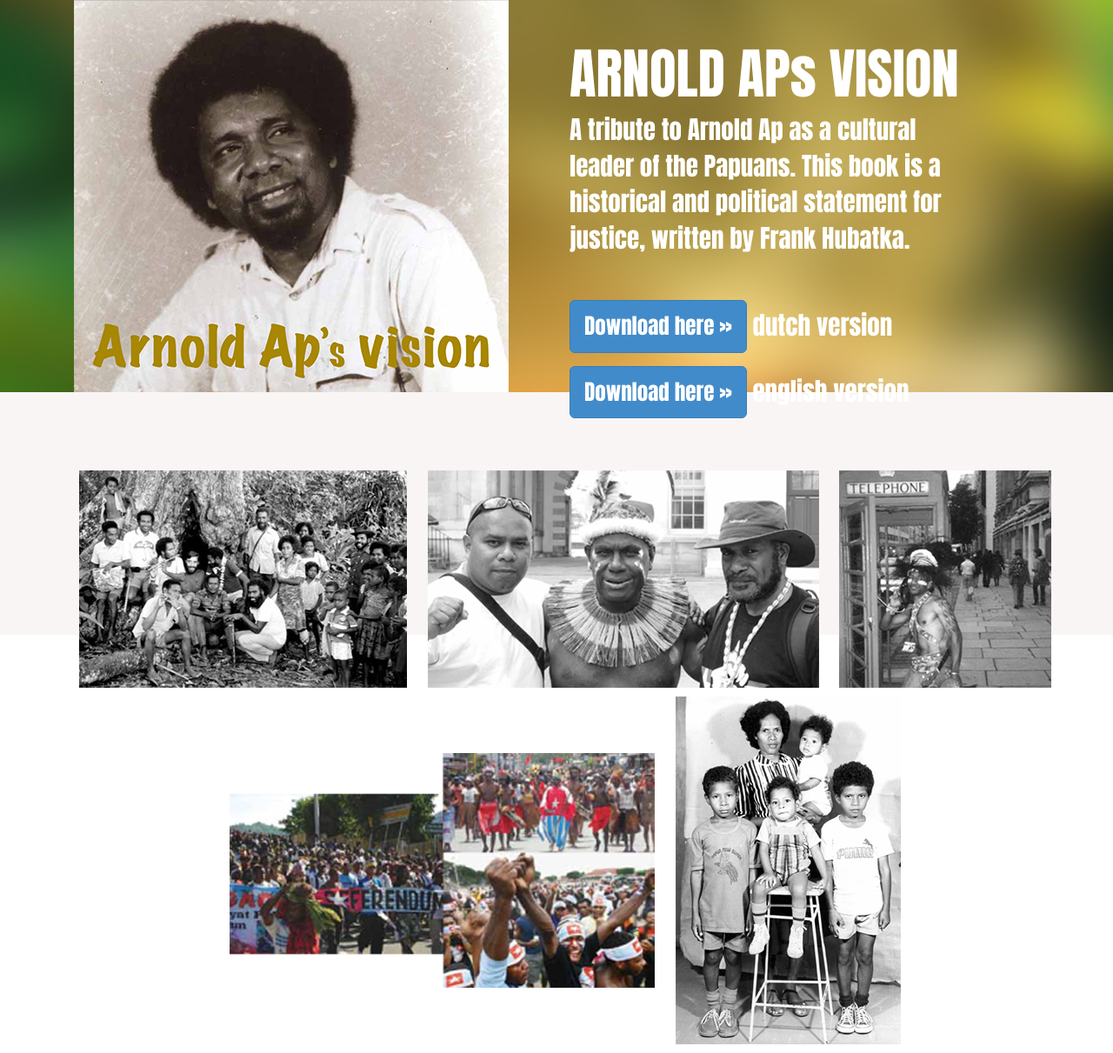
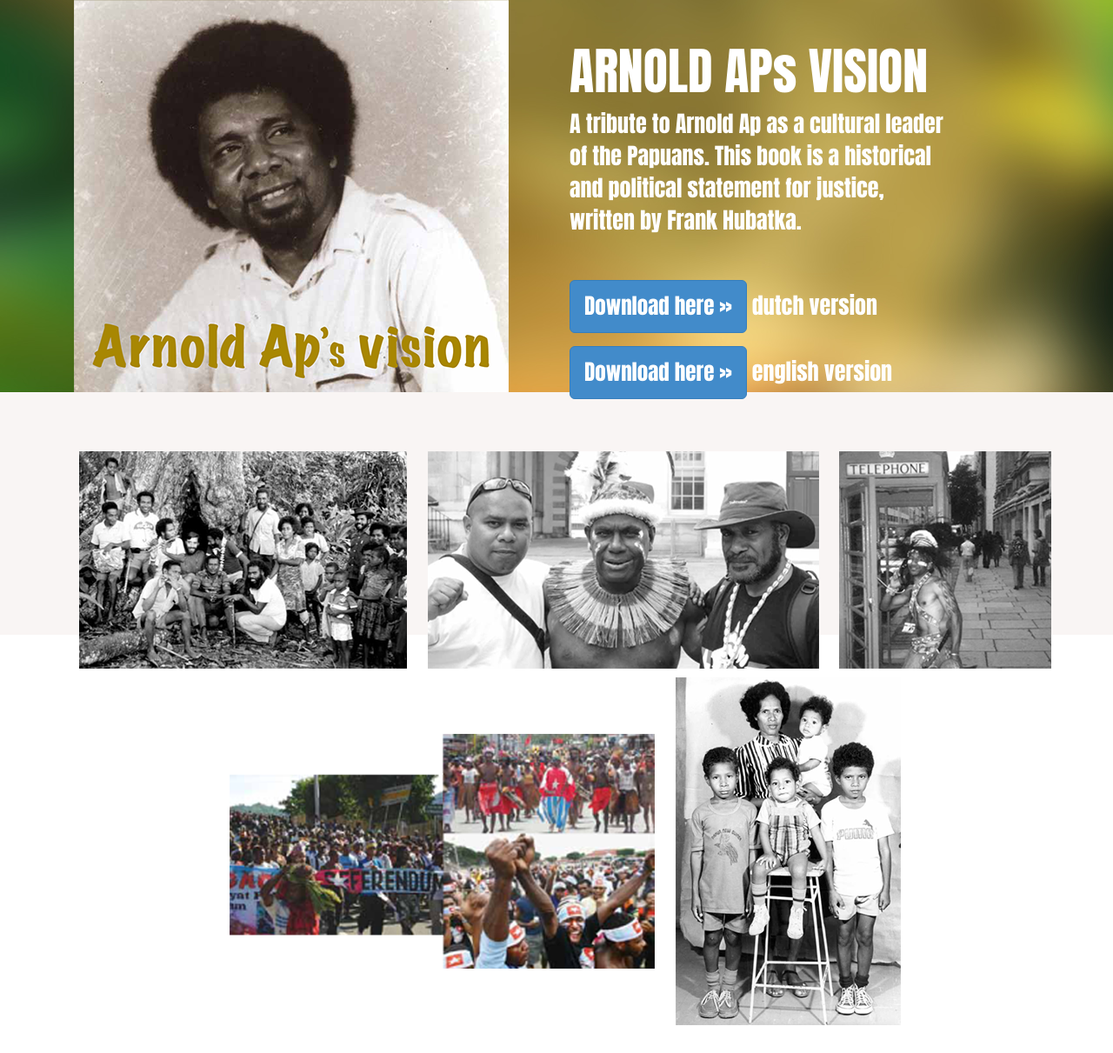
Before and after one commit to HenryCordes/arnoldap.com, a PHP site: page / in a window 1280 px wide. Shown: the part 52-1263 px from the top of the page at 87% size. After the commit the page ends 1231 px from the top, so only its background shows below. Run offline with PHP 8.4, Linux system fonts and the light colour scheme; some libraries are stand-ins or nearby versions.

Commit message:
Styles: font smaller

```diff
--- a/css/main.css
+++ b/css/main.css
@@ -44,7 +44,7 @@ body {
 }
 
 	.jumbotron p {
-		font-size: 29px;
+		font-size: 26px;
 		font-weight: 100;
 	}
 	.jumbotron p.content {	width: 440px;}
@@ -80,6 +80,9 @@ body {
 
 @media (min-width: 1442px) and (max-width: 1983px){
     #image-container  { position: relative; top: 263px; }
+    .jumbotron h1, .jumbotron .h1 {
+		font-size: 58px;
+	}
 }
 
 @media (min-width: 1200px) and (max-width: 1441px){
@@ -87,6 +90,9 @@ body {
 	#image-container { top: 15px;}
 	#cover {display: none;}
 	#cover-top {display: block;}
+	.jumbotron h1, .jumbotron .h1 {
+		font-size: 58px;
+	}
 }
 
 
@@ -101,6 +107,9 @@ body {
 		.jumbotron.right{ float:right;}
 		.jumbotron p 	{ font-size: 22px; }
 			.jumbotron p.content { width: 325px;}
+			.jumbotron h1, .jumbotron .h1 {
+				font-size: 50px;
+			}
 	.navbar-static-top .navbar-brand, .navbar-nav>li>a {font-size: 2em; }
 	#image-container { top: 15px;}
 }
```
